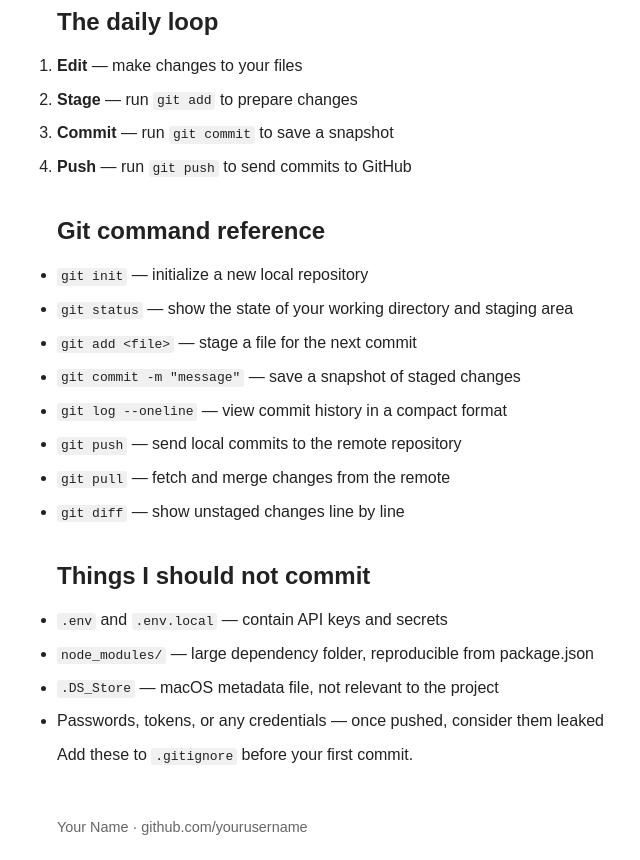
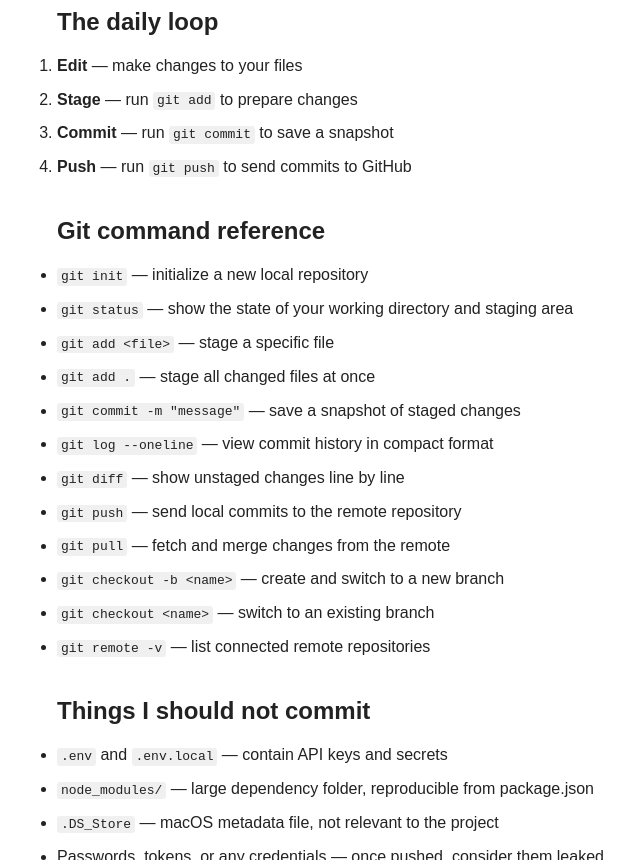
Before and after one commit to xDaniel1/developer-field-notes, a plain HTML site: page index.html in a window 1280 px wide. Shown: the part 339-1199 px from the top of the page, without its empty margins (215-855 px from the left). Drawn offline with Linux system fonts and the light colour scheme.

Commit message:
Add command reference section

```diff
--- a/index.html
+++ b/index.html
@@ -34,12 +34,16 @@
   <ul>
     <li><code>git init</code> — initialize a new local repository</li>
     <li><code>git status</code> — show the state of your working directory and staging area</li>
-        <li><code>git add &lt;file&gt;</code> — stage a file for the next commit</li>
+    <li><code>git add &lt;file&gt;</code> — stage a specific file</li>
+    <li><code>git add .</code> — stage all changed files at once</li>
     <li><code>git commit -m "message"</code> — save a snapshot of staged changes</li>
-        <li><code>git log --oneline</code> — view commit history in a compact format</li>
+    <li><code>git log --oneline</code> — view commit history in compact format</li>
+    <li><code>git diff</code> — show unstaged changes line by line</li>
     <li><code>git push</code> — send local commits to the remote repository</li>
     <li><code>git pull</code> — fetch and merge changes from the remote</li>
-        <li><code>git diff</code> — show unstaged changes line by line</li>
+    <li><code>git checkout -b &lt;name&gt;</code> — create and switch to a new branch</li>
+    <li><code>git checkout &lt;name&gt;</code> — switch to an existing branch</li>
+    <li><code>git remote -v</code> — list connected remote repositories</li>
   </ul>
 </section>
 
```
Lines whose indentation alone changed are shown as unchanged.
